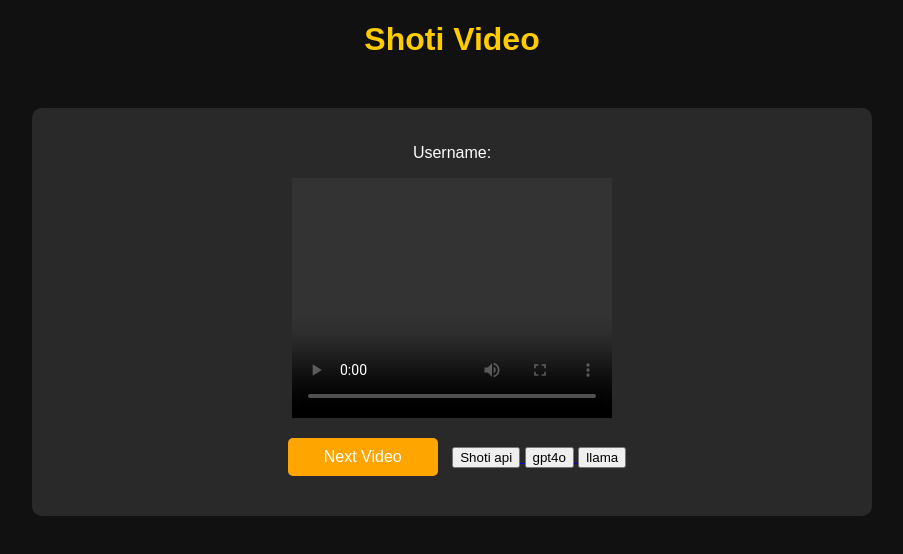
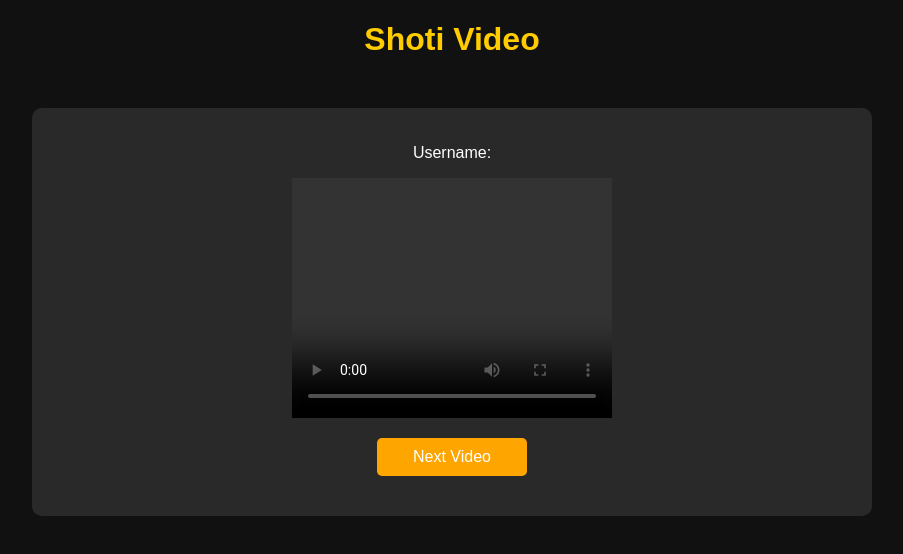
Before and after one commit to magi17/Simpleapi, a website: page video.html in a window 1280 px wide. Shown: the whole page, without its empty margins (188-1091 px from the left). Drawn offline with Linux system fonts and the light colour scheme; no server answers.

Commit message:
Update video.html

```diff
--- a/video.html
+++ b/video.html
@@ -106,15 +106,6 @@
       ></video>
 
       <button class="next-video" onclick="fetchRandomVideo()">Next Video</button>
-      <a href="/shoti">
-      <button>Shoti api</button>
-      </a>
-      <a href="/gpt?message=hi">
-      <button>gpt4o</button>
-      </a>
-      <a href="/llama?message=hi">
-      <button>llama</button>
-      </a>
 
     </div>
   </div>
```
